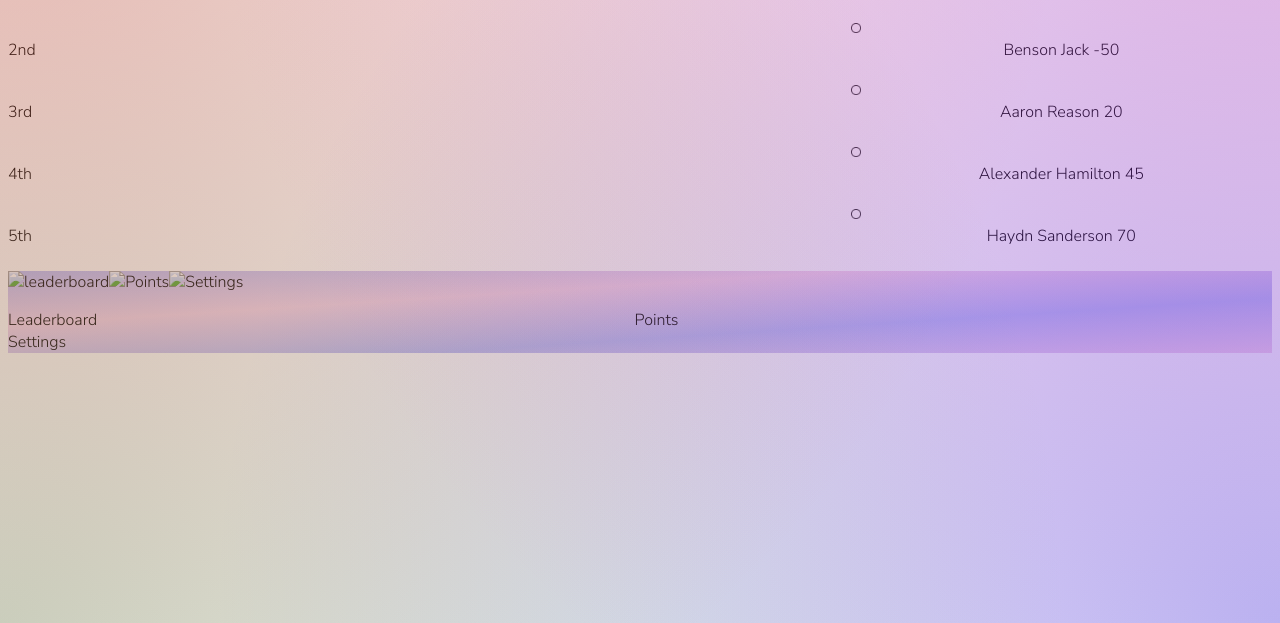
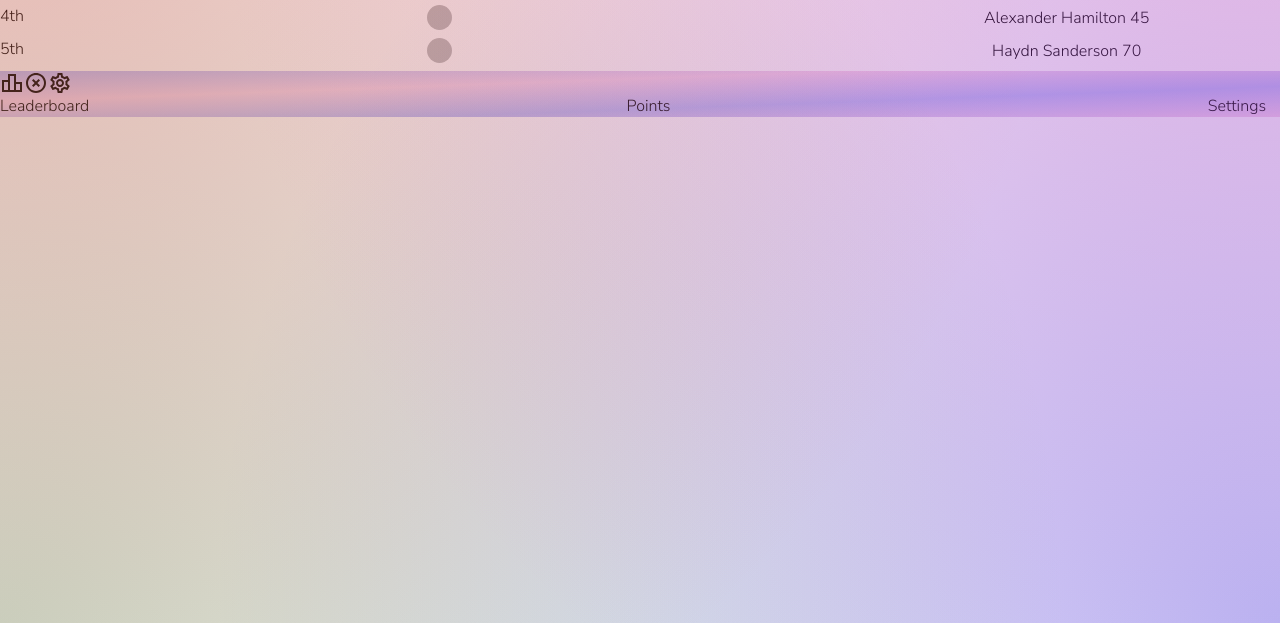
Before and after one commit to areason1410/south-coast-crawlers, a plain HTML site: page leaderboard.html in a window 1280 px wide. Shown: the part 177-800 px from the top of the page. Drawn offline with Linux system fonts and the light colour scheme.

Commit message:
whatever idc

```diff
--- /dev/null
+++ b/Resources/CSS/background.css
@@ -0,0 +1,21 @@
+body:before {
+    content: '';
+    position:absolute;
+    top:0;
+    right:0;
+    bottom:0;
+    left:0;
+    display: block;
+    width: 100%;
+    height: 100%;
+    border-radius: 0%;
+    background:
+      radial-gradient(circle at top right,
+      #D54AB255, rgba(255,0,0,0) 70.71%),
+      radial-gradient(circle at top left,
+      #E2454255, rgba(0,0,255,0) 70.71%),
+      radial-gradient(circle at bottom left,
+      #5B905855, rgba(0,255,0,0) 70.71%),
+           radial-gradient(circle at bottom right,
+           #2B32E455, rgba(0,255,0,0) 70.71%);
+  }
--- a/Resources/CSS/leaderboard.css
+++ b/Resources/CSS/leaderboard.css
@@ -1,29 +1,19 @@
 *{
     font-family: 'Nunito Sans', sans-serif;
-
+    padding: 0;
+    margin: 0;
+    box-sizing: border-box;
 }
 
-body:before {
-  content: '';
-  position:absolute;
-  top:0;
-  right:0;
-  bottom:0;
-  left:0;
-  display: block;
-  width: 100%;
-  height: 100%;
-  border-radius: 0%;
-  background:
-    radial-gradient(circle at top right,
-    #D54AB255, rgba(255,0,0,0) 70.71%),
-    radial-gradient(circle at top left,
-    #E2454255, rgba(0,0,255,0) 70.71%),
-    radial-gradient(circle at bottom left,
-    #5B905855, rgba(0,255,0,0) 70.71%),
-         radial-gradient(circle at bottom right,
-         #2B32E455, rgba(0,255,0,0) 70.71%);
+.dot {
+    height: 25px;
+    width: 25px;
+    background-color: #bbb;
+    border-radius: 50%;
+    display: inline-block;
 }
+
+
 
 .aPosition{
     display: flex;
@@ -64,13 +54,23 @@ body:before {
     align-items: center;
 }
 
+/* for mobile */
+
 .navBar {
     background-image: linear-gradient(to bottom right, #BBBDF6, #F5D5ED,#BBBDF6, #F5D5ED);
 }
 
+
+.points {
+    height: 25px;
+    width: 25px;
+    background-color: #bbb;
+    border-radius: 50%;
+    display:inline-flex;
+}
+
 .menu {
     display: flex;
-    image spacing: 10fr;
     word-spacing: 10px
 }
 
--- a/leaderboard.html
+++ b/leaderboard.html
@@ -6,6 +6,7 @@
     <meta name="viewport" content="width=device-width, initial-scale=1.0">
     <title>Leaderboard</title>
     <link rel="stylesheet" href="Resources/CSS/leaderboard.css">
+    <link rel="stylesheet" href="Resources/CSS/background.css">
     <script deter src="Resources/JS/leaderboard.js"></script>
     <link href="https://fonts.googleapis.com/css2?family=Nunito+Sans:wght@300&display=swap" rel="stylesheet">
 </head>
@@ -23,7 +24,7 @@
             <p class="positon">
                 1st
             </p>
-            <img src="Resources/images/icon.png" alt="icon" class="icon">
+            <span class="dot"></span>
             <p class="name">
             Craig Chambers -70
             </p>
@@ -33,7 +34,7 @@
             <p class="position">
                 2nd
             </p>
-            <img src="Resources/images/icon.png" alt="icon" class="icon">
+            <span class="dot"></span>
             <p class="name">
                 Benson Jack  -50
             </p>
@@ -43,7 +44,7 @@
             <p class="position">
                 3rd
             </p>
-            <img src="Resources/images/icon.png" alt="icon" class="icon">
+            <span class="dot"></span>
             <p class="name">
                 Aaron Reason 20
             </p>
@@ -53,7 +54,7 @@
             <p class="position">
                 4th
             </p>
-            <img src="Resources/images/icon.png" alt="icon" class="icon">
+            <span class="dot"></span>
             <p class="name">
             Alexander Hamilton 45
             </p>
@@ -63,7 +64,7 @@
             <p class="position">
             5th
             </p>
-            <img src="Resources/images/icon.png" alt="icon" class="icon">
+            <span class="dot"></span>
             <p class="name">
                 Haydn Sanderson 70
             </p>
@@ -71,9 +72,9 @@
     </div>
     <footer class="navBar">
         <div class="menu">
-            <img src="Resources/images/" alt="leaderboard">
-            <img src="Resources/images/" alt="Points">
-            <img src="Resources/images/" alt="Settings">
+            <img src="Resources/images/leaderboard_black_24dp.svg" alt="leaderboard">
+            <img src="Resources/images/highlight_off_black_24dp.svg" alt="Points">
+            <img src="Resources/images/settings_black_24dp.svg" alt="Settings">
         </div>
         <div class="text">
             <p>
```
Also changed, not shown: Resources/images/highlight_off_black_24dp.svg (added), Resources/images/leaderboard_black_24dp.svg (added), Resources/images/settings_black_24dp.svg (added).
